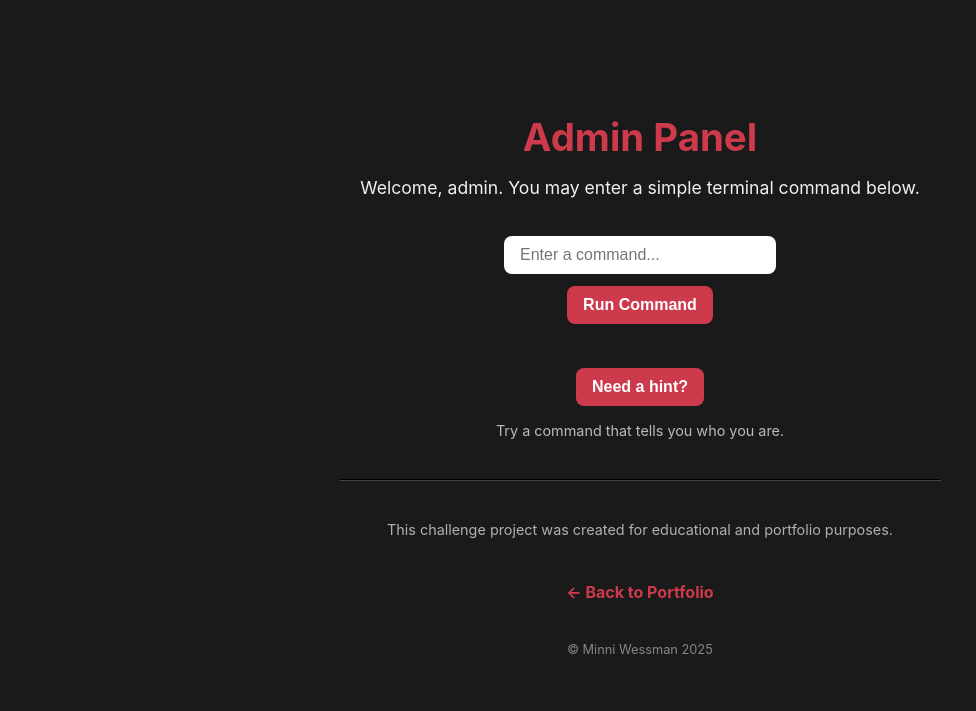
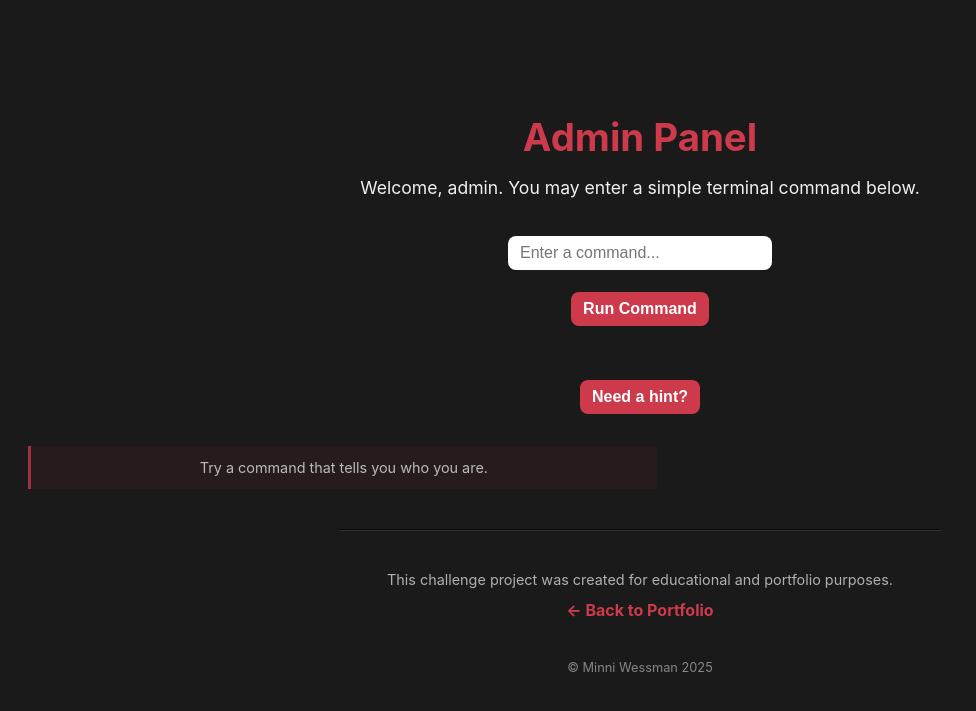
Before and after one commit to wminni/mini-ctf, a Flask app: page /admin in a window 1280 px wide, after a click on "Need a hint?". Shown: the top 711 px of the page, without its empty margins (0-976 px from the left). Run offline with Flask 3, Linux system fonts and the light colour scheme; the visitor is signed in with stand-in values (Sample User, id 1).

Commit message:
Update admin.html

```diff
--- a/templates/admin.html
+++ b/templates/admin.html
@@ -4,32 +4,120 @@
   <meta charset="UTF-8">
   <title>Admin Panel – MiniCTF</title>
   <link rel="stylesheet" href="{{ url_for('static', filename='style.css') }}">
+  <style>
+    .success {
+      color: #4caf50;
+      font-weight: 300;
+      font-size: 2.2rem;
+      margin-bottom: 1.5rem;
+      text-shadow: 0 0 15px rgba(76, 175, 80, 0.3);
+    }
+
+    h2, h3 {
+      color: #e0e0e0;
+      margin-top: 1.5rem;
+    }
+
+    ul {
+      text-align: left;
+      margin-left: 1.5rem;
+      margin-bottom: 1.5rem;
+    }
+
+    li {
+      margin-bottom: 0.8rem;
+      line-height: 1.6;
+    }
+
+    code {
+      font-family: 'Courier New', monospace;
+      background-color: rgba(255, 255, 255, 0.1);
+      padding: 0.15rem 0.4rem;
+      border-radius: 3px;
+      font-size: 0.9em;
+    }
+
+    strong {
+      color: #cc3a4b;
+      font-weight: 600;
+    }
+
+    #hint-admin {
+      margin: 1rem 0;
+      padding: 0.8rem;
+      background-color: rgba(204, 58, 75, 0.1);
+      border-left: 3px solid #cc3a4b;
+      max-width: 600px;
+    }
+
+    input, button {
+      margin-bottom: 1rem;
+      padding: 8px 12px;
+    }
+
+    .back-link {
+      display: inline-block;
+      margin-top: 12px;
+      color: #cc3a4b;
+      text-decoration: none;
+      font-weight: bold;
+      transition: all 0.3s ease;
+    }
+
+    .back-link:hover {
+      color: #e84c5e;
+      transform: translateY(-2px);
+    }
+
+    hr {
+      margin: 40px auto;
+      max-width: 600px;
+      border-color: #444;
+      opacity: 0.5;
+    }
+
+    .footer-note {
+      opacity: 0.7;
+      font-size: 0.9rem;
+      max-width: 600px;
+      margin: 0 auto;
+    }
+
+    .copyright {
+      margin-top: 40px;
+      font-size: 0.8rem;
+      opacity: 0.5;
+    }
+
+    pre {
+      background-color: rgba(255, 255, 255, 0.05);
+      padding: 1rem;
+      border-radius: 4px;
+      max-width: 600px;
+      overflow-x: auto;
+    }
+  </style>
 </head>
 <body>
-
 {% if not correct_flag %}
   <h1>Admin Panel</h1>
   <p>Welcome, admin. You may enter a simple terminal command below.</p>
-
   <form method="post">
     <input type="text" name="command" placeholder="Enter a command..." required><br>
     <button type="submit">Run Command</button>
   </form>
-
   <button onclick="document.getElementById('hint-admin').style.display='block'">
     Need a hint?
   </button>
   <div id="hint-admin" class="hint" style="display: none;">
     Try a command that tells you who you are.
   </div>
-
   {% if output %}
     <div>
       <h2>Output</h2>
       <pre>{{ output }}</pre>
     </div>
   {% endif %}
-
   {% if show_flag_input %}
     <form method="post">
       <input type="text" name="flag" placeholder="Enter the decoded output" required><br>
@@ -37,36 +125,28 @@
     </form>
   {% endif %}
 {% endif %}
-
 {% if correct_flag %}
   <h2 class="success">Challenge Complete!</h2>
   <h2>Challenge Summary</h2>
-
   <ul>
     <li><strong>SQL Injection</strong> on the login page allowed bypassing authentication using <code>' OR '1'='1</code>.</li>
     <li><strong>Command Injection</strong> in the command execution interface let you execute shell commands like <code>whoami</code> to retrieve an encoded flag.</li>
   </ul>
-
   <h3>How to Prevent:</h3>
   <ul>
     <li>Use <strong>parameterized queries</strong> or an <strong>ORM</strong> to prevent SQL injection.</li>
     <li>Validate and sanitize all user input before using it in shell commands. Use <code>subprocess.run(..., shell=False)</code> to disable shell parsing.</li>
   </ul>
 {% endif %}
-
-  <hr style="margin: 40px auto; max-width: 600px; border-color: #444;">
-
-<p style="opacity: 0.7; font-size: 0.9rem;">
+  <hr>
+<p class="footer-note">
   This challenge project was created for educational and portfolio purposes.
 </p>
-
-<a href="https://wminni.github.io/portfolio/" style="display: inline-block; margin-top: 12px; color: #cc3a4b; text-decoration: none; font-weight: bold;">
+<a href="https://wminni.github.io/portfolio/" class="back-link">
   ← Back to Portfolio
 </a>
-
-<p style="margin-top: 40px; font-size: 0.8rem; opacity: 0.5;">
+<p class="copyright">
   &copy; Minni Wessman 2025
 </p>
-
 </body>
 </html>
```
